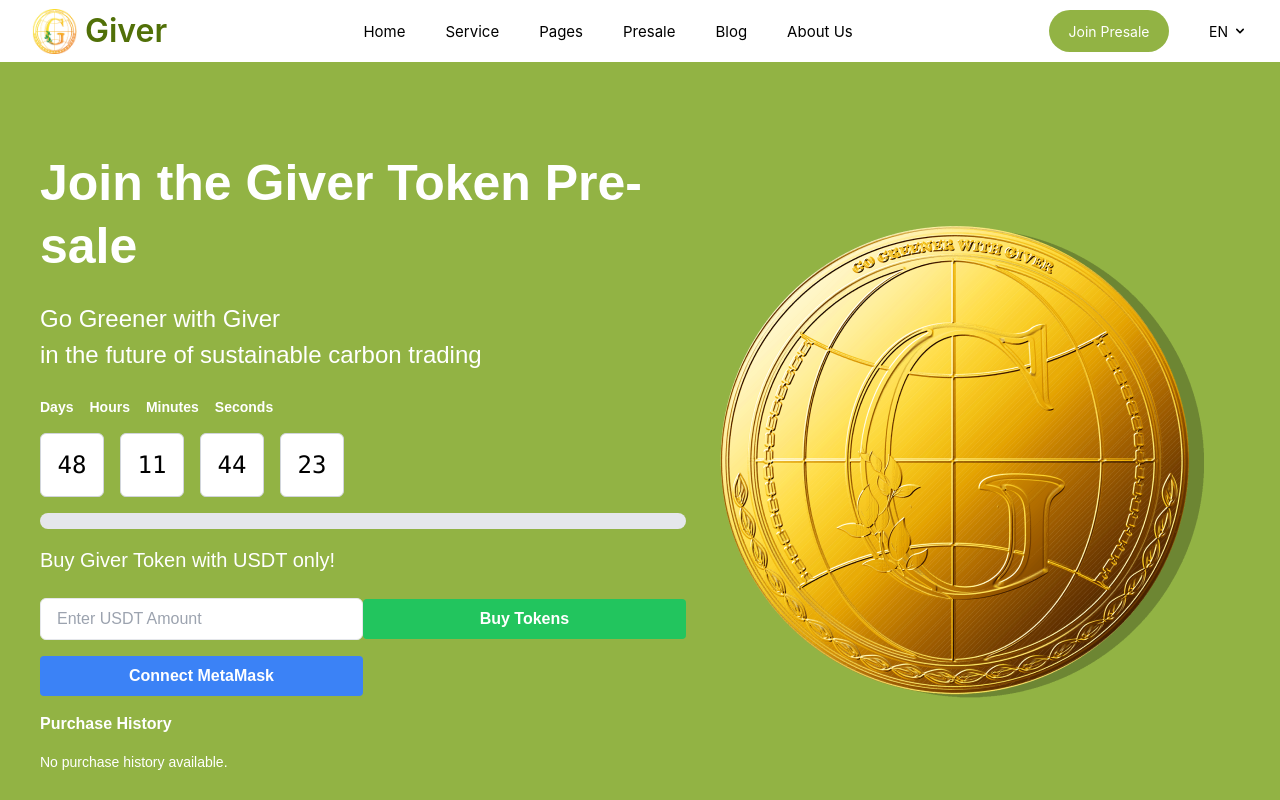
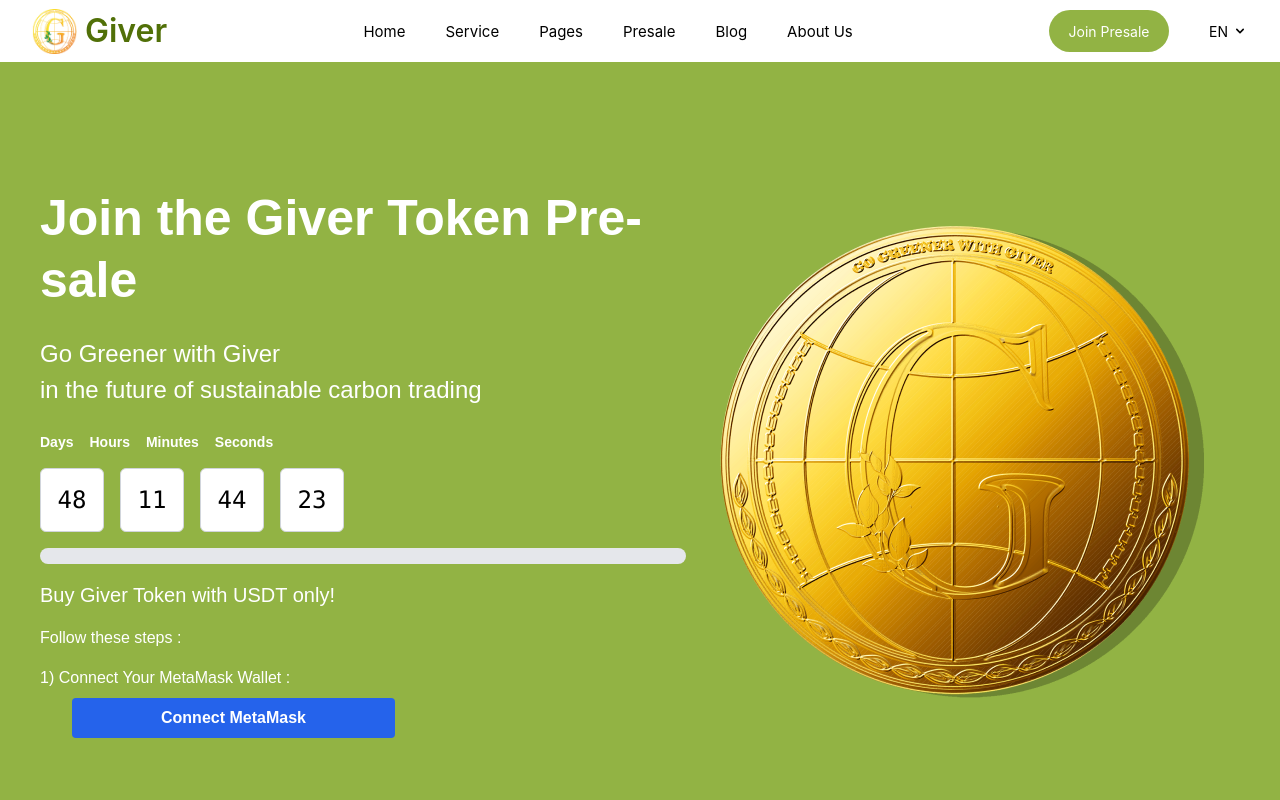
Before and after one commit to Lil-Tanatat/Nextjs, a React (Create React App) app: page /tokensale in a window 1280 px wide. Shown: the top 800 px of the page. Built offline with nearby package versions, Linux system fonts and the light colour scheme.

Commit message:
finished Buying token

```diff
--- a/src/components/Header.js
+++ b/src/components/Header.js
@@ -151,8 +151,8 @@
         setMessage("USDT approved successfully.");
       }
 
-      setMessage("Processing your transaction...");
-      // Send usdtAmount in wei to buyTokens function
+      setMessage("Processing your transaction..., Do not Close");
+
       const usdtAmountInWei = web3.utils.toWei(usdtAmount.toString(), "ether");
       await presaleContract.methods
         .buyTokens(usdtAmountInWei)
@@ -223,7 +223,6 @@
             <span>Minutes</span>
             <span>Seconds</span>
           </div>
-
           <div className="flex justify-center md:justify-start space-x-4 items-center text-center">
             {["days", "hours", "minutes", "seconds"].map((unit) => (
               <div key={unit} className="flex flex-col items-center">
@@ -233,67 +232,94 @@
               </div>
             ))}
           </div>
-
           <div className="relative mt-4 w-full h-4 bg-gray-200 rounded-full overflow-hidden">
             <div
               className="h-full bg-green-600"
               style={{ width: `${progress}%` }}
             ></div>
           </div>
-
           <p className="text-[16px] md:text-[20px] font-medium text-white">
             Buy Giver Token with USDT only!
           </p>
-
+          <p className="text-[14px] md:text-[16px] font-medium text-white">
+            Follow these steps :
+          </p>
+          <div className="connect">
+            <p className="text-[14px] md:text-[16px] font-medium text-white">
+              1) Connect Your MetaMask Wallet :
+            </p>
+            <button
+              onClick={connectMetaMask}
+              className="mt-2 w-full md:w-1/2 bg-blue-600 hover:bg-blue-700 transition-colors text-white font-semibold rounded px-4 py-2 ml-8"
+            >
+              {account ? "Wallet Connected" : "Connect MetaMask"}
+            </button>
+          </div>
+          {account ? (
+            <>
+              {" "}
+              <p className="text-[14px] md:text-[16px] font-medium text-white">
+                2) Check Your MetaMask Account :
+              </p>
+              <div className="text-white ml-8">
+                Your MetaMask Account : {account}
+              </div>
               {purchaseHistory.length === 0 && (
-            <div className="mt-4">
+                <div className="mt-2">
+                  <div>
+                    <p className="text-[14px] md:text-[16px] font-medium text-white">
+                      3) Enter USDT Amount :
+                    </p>
                     <input
                       type="number"
                       placeholder="Enter USDT Amount"
-                className="w-full md:w-1/2 px-4 py-2 rounded-md border focus:outline-none focus:border-green-500"
+                      className="w-full md:w-1/2 px-4 py-2 rounded-md border focus:outline-none focus:border-green-500 mt-2 ml-8"
                       value={usdtAmount}
                       onChange={(e) => setUsdtAmount(e.target.value)}
                     />
+                  </div>
+                  <div className="mt-2">
+                    <p className="text-[14px] md:text-[16px] font-medium text-white">
+                      4) Click Buy Tokens Button :
+                    </p>
                     <button
                       onClick={buyTokens}
-                className="mt-2 w-full md:w-1/2 bg-green-500 hover:bg-green-600 text-white font-semibold rounded px-4 py-2"
+                      className=" mt-1 w-full md:w-1/2 bg-green-900 hover:bg-green-600 text-white font-semibold rounded px-4 py-2 ml-8"
                     >
                       Buy Tokens
                     </button>
                   </div>
+                </div>
               )}
-
-          <button
-            onClick={connectMetaMask}
-            className="mt-2 w-full md:w-1/2 bg-blue-500 hover:bg-blue-600 text-white font-semibold rounded px-4 py-2"
-          >
-            {account ? "Wallet Connected" : "Connect MetaMask"}
-          </button>
-
-          {message && (
-            <p className="text-white text-sm mt-2 text-center">{message}</p>
-          )}
-
-          <h2 className="mt-8 text-white font-semibold">Purchase History</h2>
-          {purchaseHistory.length > 0 ? (
-            <ul className="mt-2 space-y-2">
+              {purchaseHistory.length > 0 && (
+                <div>
+                  <p className="text-[14px] md:text-[16px] font-medium text-white">
+                    3) You already have purchased tokens please wait to calim on
+                    release date :
+                  </p>
+                  <ul className="mt-2 space-y-2 ml-8">
                     {purchaseHistory.map((purchase, index) => (
-                <li key={index} className="text-white text-sm">
-                  {`Amount: ${purchase.tokenAmount} Giver + ${(
+                      <li key={index} className="text-white">
+                        {`Amount: ${
+                          purchase.tokenAmount / 1000000000000000000
+                        } GIV + ${
                           (purchase.tokenAmount * 20) /
-                    100
-                  ).toFixed(2)} Bonus, Unlock Time: ${new Date(
+                          100 /
+                          1000000000000000000
+                        } Bonus, Unlock Time: ${new Date(
                           purchase.unlockTime * 1000
-                  ).toLocaleString()}, Claimed: ${
-                    purchase.claimed ? "Yes" : "No"
-                  }`}
+                        ).toLocaleString()}`}
                         {!purchase.claimed &&
-                    Math.floor(Date.now() / 1000) > purchase.unlockTime && (
+                          Math.floor(Date.now() / 1000) >
+                            purchase.unlockTime && (
                             <button
                               onClick={() =>
-                          claimTokens(purchase.unlockTime, purchase.claimed)
+                                claimTokens(
+                                  purchase.unlockTime,
+                                  purchase.claimed
+                                )
                               }
-                        className="ml-4 bg-green-500 hover:bg-green-600 text-white font-semibold rounded px-2 py-1"
+                              className="ml-8 bg-green-900 hover:bg-green-600 transition-colors text-white font-semibold rounded px-2 py-1"
                             >
                               Claim
                             </button>
@@ -301,9 +327,14 @@
                       </li>
                     ))}
                   </ul>
-          ) : (
-            <p className="text-white text-sm mt-2">
-              No purchase history available.
+                </div>
+              )}
+            </>
+          ) : null}
+
+          {message && (
+            <p className="text-red-600 text-xl font-semibold mt-2 text-center">
+              System Message : {message}
             </p>
           )}
         </div>
```
Lines whose indentation alone changed are shown as unchanged.
